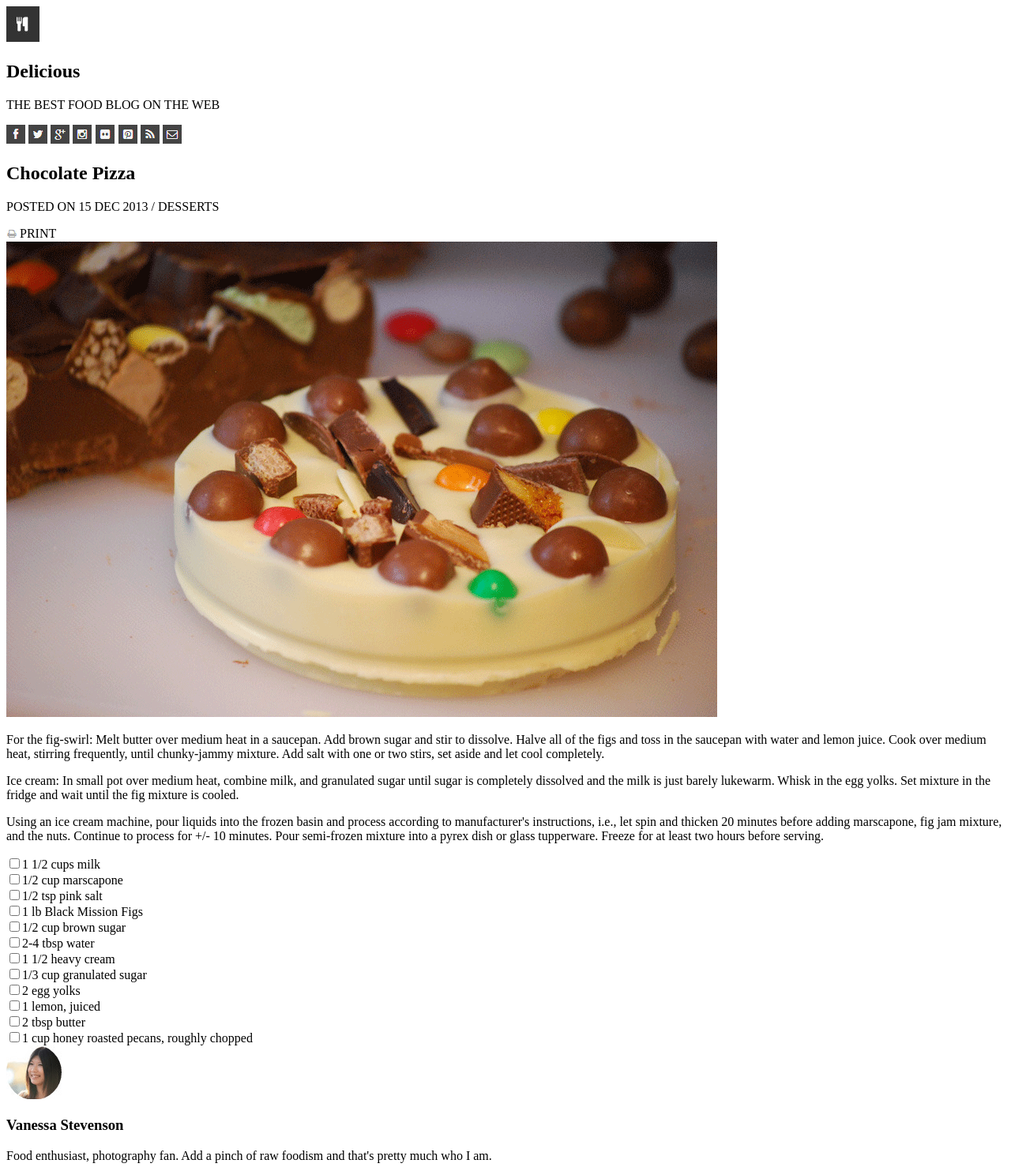
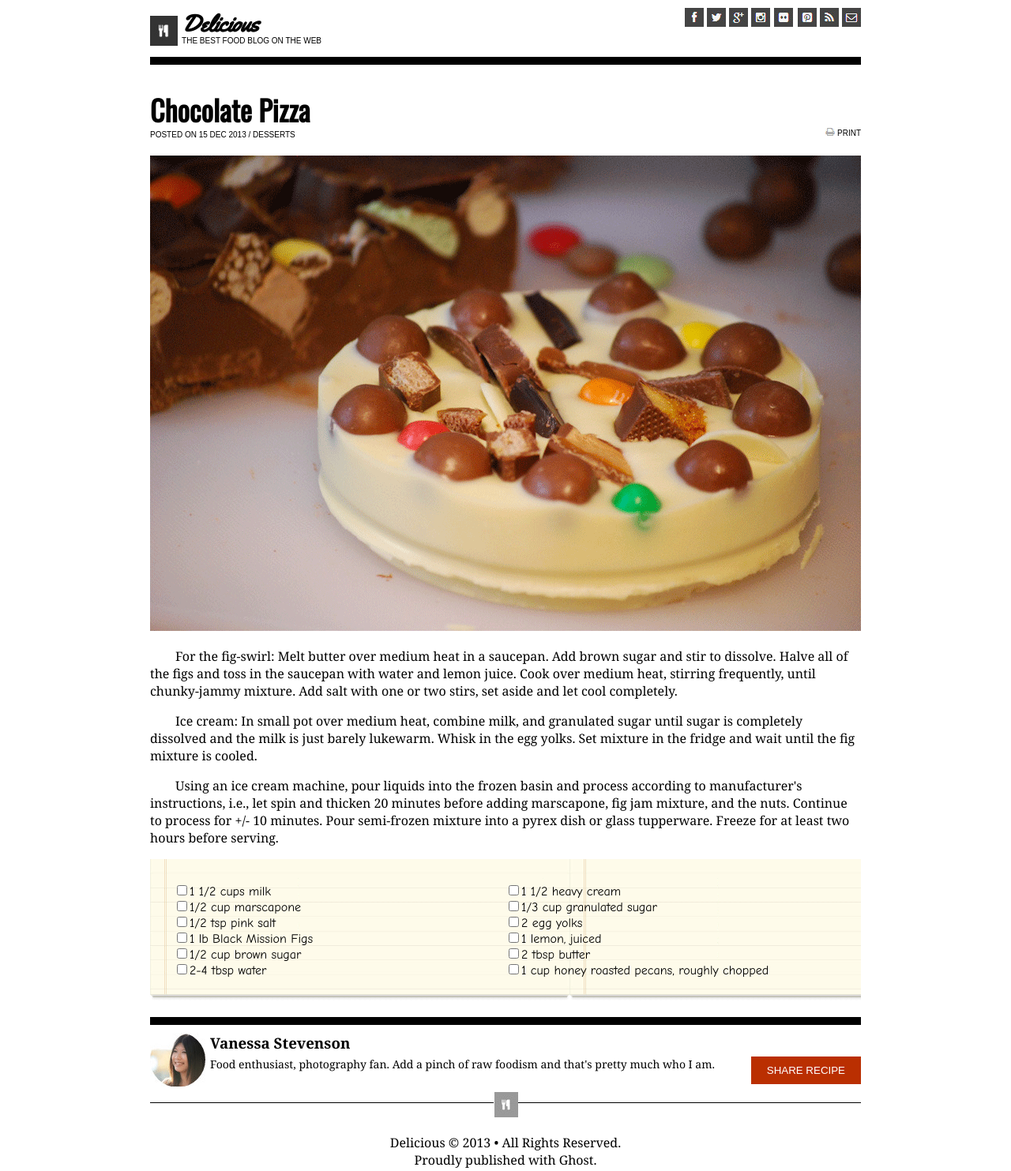
Before and after one commit to Tyler-206/chocolate-pizza, a plain HTML site: page index.html in a window 1280 px wide. Shown: the top 1483 px of the page at 79% size. Drawn offline with nearby package versions, Linux system fonts and the light colour scheme.

Commit message:
added css styling to user spec

```diff
--- a/css/style.css
+++ b/css/style.css
@@ -0,0 +1,145 @@
+body,footer {
+  font-family: Georgia, serif;
+  margin: 0 auto;
+  width: 900px;
+  }
+
+header {
+  margin-top: 10px;
+  margin-bottom: 10px;
+}
+
+#hleft {
+  width: 30%;
+}
+
+#hleft img {
+  float: left;
+  width: 13%;
+  margin-top: 10px;
+}
+
+#hlefttext {
+  float: left;
+  width: 70%;
+  display: inline;
+}
+
+#hlefttext h2 {
+  font-family: 'Yellowtail', cursive;
+  margin: 0 0 0 5px;
+  font-size: 30px;
+}
+
+#hlefttext p {
+  font-family: sans-serif;
+  font-size: 10px;
+  margin: 0 0 10px 5px;
+  position: relative;
+  top: -5px;
+}
+
+#hright {
+  float: right;
+}
+
+article {
+  clear: both;
+  border-width: 10px 0px;
+  border-style: solid;
+  padding-top: 30px;
+  padding-bottom: 20px;
+  margin-top: 10px;
+}
+
+#recipetitle {
+  width: 35%;
+  margin: 0;
+  float: left;
+}
+
+#recipetitle h1 {
+  font-family: 'Oswald', Impact, sans-serif;
+  font-weight: bolder;
+  font-size: 36px;
+  margin: 0;
+}
+
+#recipetitle p {
+  margin: 0 0 20px 0;
+  font-size: 10px;
+  font-family: sans-serif;
+
+}
+
+#print {
+  margin: 50px 0 0 0;
+  font-size: 10px;
+  font-family: sans-serif;
+  float: right;
+  width: 30%;
+  text-align: right;
+}
+
+form {
+  background-image: url("../images/list-bg.png");
+  font-family: "Comic Sans MS", cursive;
+  padding: 30px;
+  background-size: contain;
+}
+
+#form-left {
+  width: 50%;
+  float: left;
+}
+
+#form-right {
+  width: 50%
+  float: right;
+}
+
+#recipetext {
+  text-indent: 2em;
+}
+
+button {
+  float: right;
+  background-color: #ba2f01;
+  color: white;
+  padding: 10px 20px 10px 20px;
+  border-style: none;
+}
+
+footer {
+  text-align: center;
+  border-top: 1px solid black;
+  clear: both;
+  position: relative;
+}
+
+footer img {
+  margin-top: -15px;
+}
+
+#bio {
+  margin: 10px 0 20px 0;
+}
+
+#bio img {
+  float: left;
+  margin-bottom: 20px;
+}
+
+#bio h3 {
+  float: left;
+  display: inline;
+  width: 70%;
+  margin: 0 0 0 5px;
+  padding-bottom: 5px;
+  }
+
+#bio p {
+  float: left;
+  margin: 0 0 0 5px;
+  font-size: 14px;
+}
--- a/index.html
+++ b/index.html
@@ -2,13 +2,18 @@
 <html>
   <head>
     <title>Delicious - Chocolate Pizza recipe</title>
+    <link href="css/style.css" type="text/css" rel="stylesheet">
+    <link href="https://fonts.googleapis.com/css?family=Yellowtail" rel="stylesheet">
+    <link href="https://fonts.googleapis.com/css?family=Oswald" rel="stylesheet">
   </head>
   <body>
     <header>
-      <div id=hleft>
+      <div id="hleft">
         <img src="images/logo.png" alt="fork and spoon logo"/>
-        <h2>Delicious</h2>
-        <p>THE BEST FOOD BLOG ON THE WEB</p>
+          <div id="hlefttext">
+            <h2>Delicious</h2>
+            <p>THE BEST FOOD BLOG ON THE WEB</p>
+          </div>
       </div>
       <div id=hright>
         <img src="images/fb-icon.png" text="Facebook" />
@@ -22,7 +27,7 @@
       </div>
     </header>
     <article>
-      <div id=recipe-title>
+      <div id=recipetitle>
         <h1>Chocolate Pizza</h1>
         <p>POSTED ON 15 DEC 2013 / DESSERTS</p>
       </div>
@@ -31,7 +36,7 @@
         PRINT
       </div>
       <img src="images/choco-pizza.png" alt="chocolate pizza" text="" />
-      <div id=recipe-text>
+      <div id=recipetext>
         <p>For the fig-swirl: Melt butter over medium heat in a saucepan. Add brown sugar and stir to dissolve. Halve all of the figs and toss in the saucepan with water and lemon juice. Cook over medium heat, stirring frequently, until chunky-jammy mixture. Add salt with one or two stirs, set aside and let cool completely.</p>
         <p>Ice cream: In small pot over medium heat, combine milk, and granulated sugar until sugar is completely dissolved and the milk is just barely lukewarm. Whisk in the egg yolks. Set mixture in the fridge and wait until the fig mixture is cooled.</p>
         <p>Using an ice cream machine, pour liquids into the frozen basin and process according to manufacturer's instructions, i.e., let spin and thicken 20 minutes before adding marscapone, fig jam mixture, and the nuts. Continue to process for +/- 10 minutes. Pour semi-frozen mixture into a pyrex dish or glass tupperware. Freeze for at least two hours before serving.</p>
```
